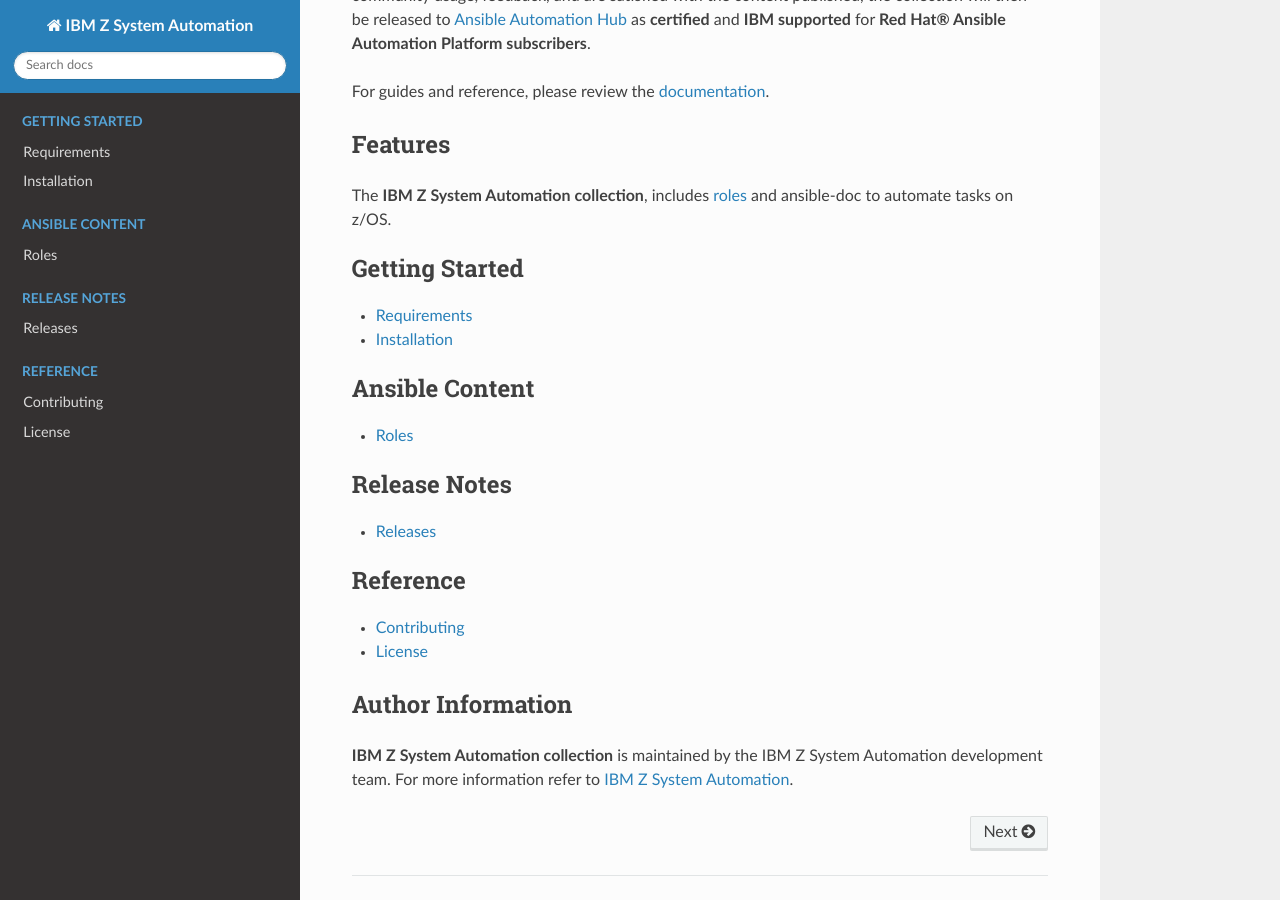
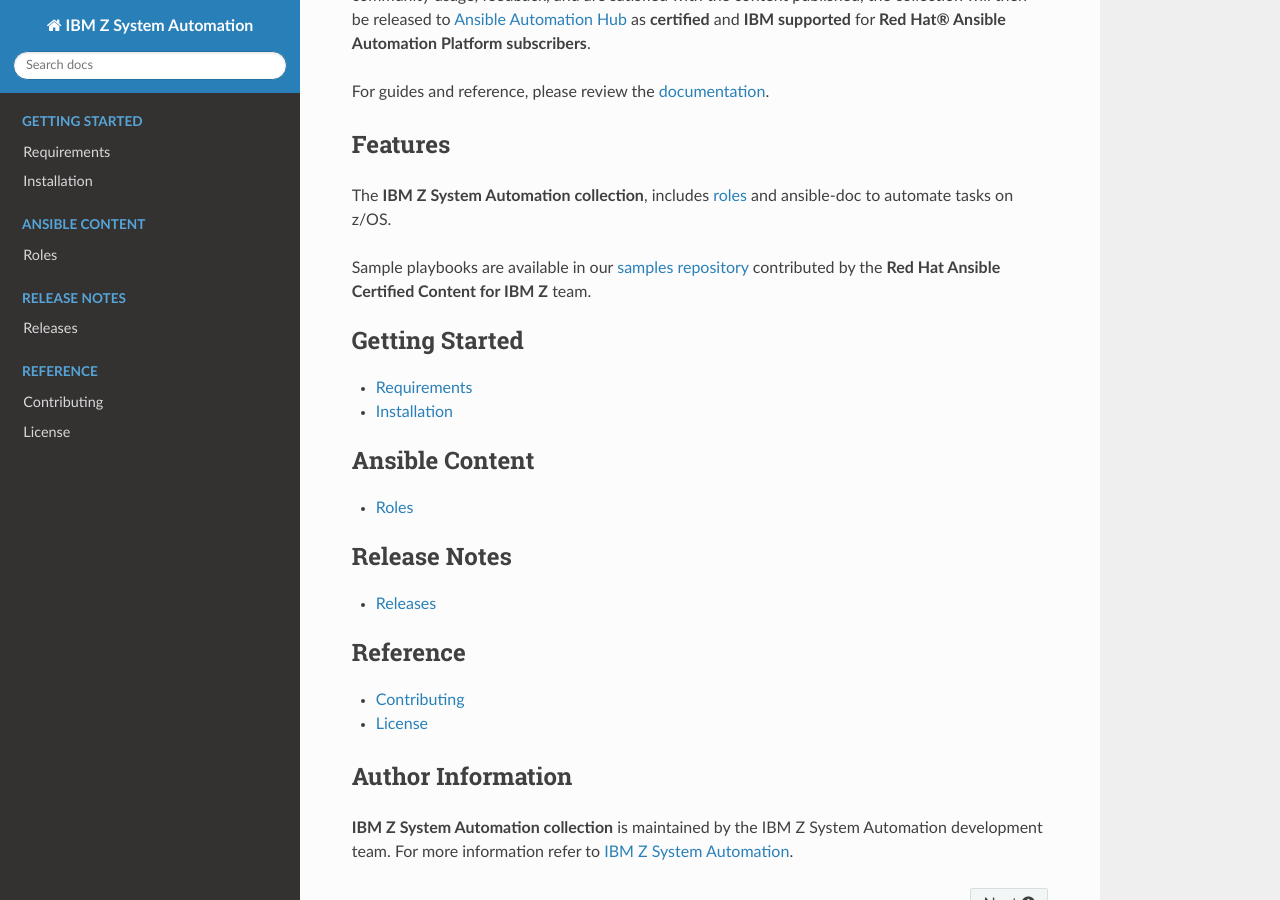
Before and after one commit to ansible-collections/ibm_zos_sysauto, a Sphinx documentation site: the page built from docs/source/index.rst, in a window 1280 px wide and 900 px high, scrolled down 664 px. Built offline with Sphinx 7.4.7 and the Read the Docs theme 2.0.0, drawn with Linux system fonts in a browser that asks for light colours.

Commit message:
add reference to sample repository in documentation

```diff
--- a/docs/source/index.rst
+++ b/docs/source/index.rst
@@ -40,8 +40,10 @@ For guides and reference, please review the `documentation`_.
 Features
 ========
 The **IBM Z System Automation collection**, includes
-`roles`_ and ansible-doc to
-automate tasks on z/OS.
+`roles`_ and ansible-doc to automate tasks on z/OS.
+
+Sample playbooks are available in our `samples repository`_
+contributed by the **Red Hat Ansible Certified Content for IBM Z** team.
 
 .. toctree::
    :maxdepth: 1
@@ -86,6 +88,8 @@ For more information refer to `IBM Z System Automation`_.
    https://ansible-collections.github.io/ibm_zos_sysauto/index.html
 .. _roles:
    https://ansible-collections.github.io/ibm_zos_sysauto/roles.html
+.. _samples repository:
+   https://github.com/IBM/z_ansible_collections_samples/blob/master/README.md
 .. _IBM Z System Automation:
    https://www.ibm.com/products/z-system-automation
 .. _Operations REST server component:
```
Also changed, not shown: README.md (+3 -0 lines).
